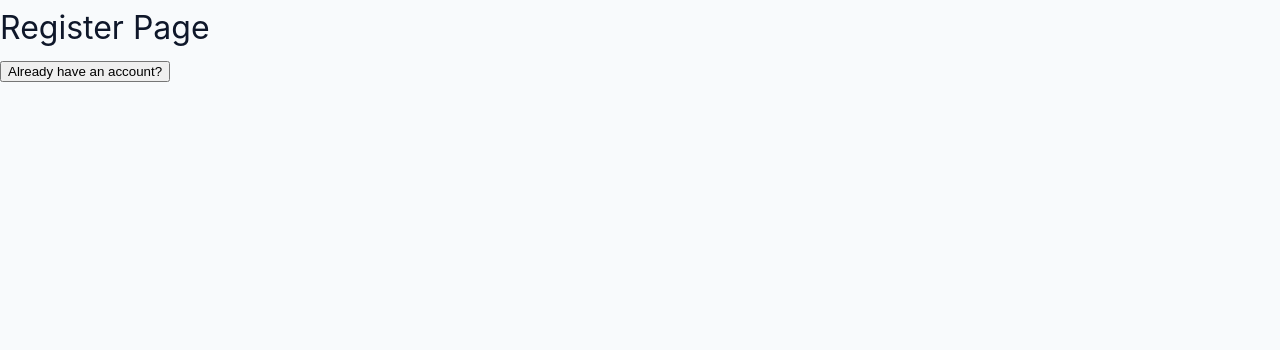
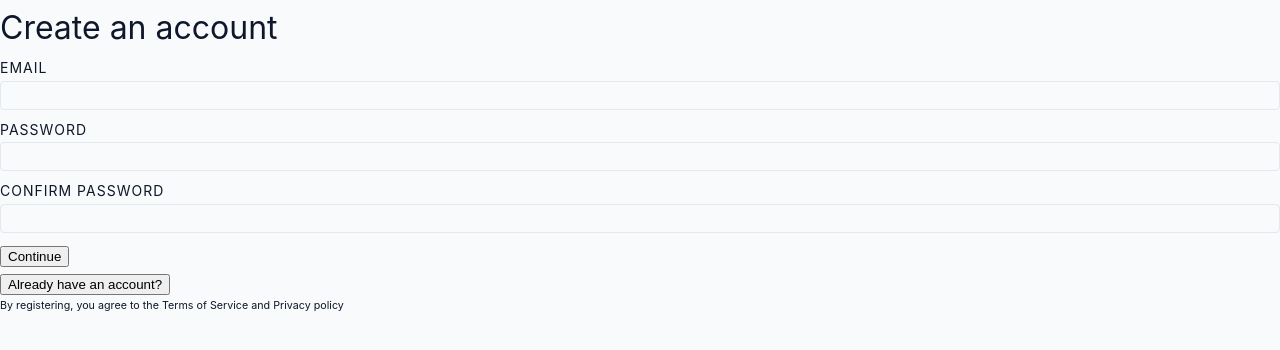
Before and after one commit to luhluh-17/circles-chat, a React (Create React App) app: page /register in a window 1280 px wide. Shown: the top 350 px of the page. Built offline with nearby package versions, Linux system fonts and the light colour scheme.

Commit message:
authenticate user in registration

```diff
--- a/src/pages/Register.jsx
+++ b/src/pages/Register.jsx
@@ -1,13 +1,88 @@
-import React from 'react'
+import { useRef, useState } from 'react'
 import { useNavigate } from 'react-router-dom'
+import api, { REGISTER } from '../services/api'
 
 function Register() {
+  const emailRef = useRef(null)
+  const passwordRef = useRef(null)
+  const confirmRef = useRef(null)
+
+  const [error, setError] = useState('')
+
   const navigate = useNavigate()
+
   const handleClick = () => navigate('/login')
+
+  const handleSubmit = e => {
+    e.preventDefault()
+
+    const data = {
+      email: emailRef.current.value,
+      password: passwordRef.current.value,
+      password_confirmation: confirmRef.current.value,
+    }
+
+    api
+      .post(REGISTER, data)
+      .then(result => {
+        const {
+          data: { id },
+        } = result.data
+
+        const {
+          'access-token': accessToken,
+          client,
+          expiry,
+          uid,
+        } = result.headers
+
+        localStorage.setItem('acces-token', accessToken)
+        localStorage.setItem('client', client)
+        localStorage.setItem('expiry', expiry)
+        localStorage.setItem('uid', uid)
+        localStorage.setItem('id', id)
+
+        navigate('/home')
+      })
+      .catch(error => {
+        const { errors } = error.response.data
+        setError(` - ${errors.email[0]}`)
+      })
+  }
+
   return (
     <main>
-      <h1>Register Page</h1>
+      <h1>Create an account</h1>
+      <form onSubmit={handleSubmit}>
+        <label className='form-label'>
+          Email <span>{error}</span>
+          <input className='form-input' type='email' ref={emailRef} />
+        </label>
+        <label className='form-label'>
+          Password
+          <input
+            className='form-input'
+            type='password'
+            autoComplete='on'
+            ref={passwordRef}
+          />
+        </label>
+        <label className='form-label'>
+          Confirm Password
+          <input
+            className='form-input'
+            type='password'
+            autoComplete='on'
+            ref={confirmRef}
+          />
+        </label>
+        <button type='submit'>Continue</button>
+      </form>
       <button onClick={handleClick}>Already have an account?</button>
+      <h6>
+        By registering, you agree to the <span>Terms of Service</span> and{' '}
+        <span>Privacy policy</span>
+      </h6>
     </main>
   )
 }
```
